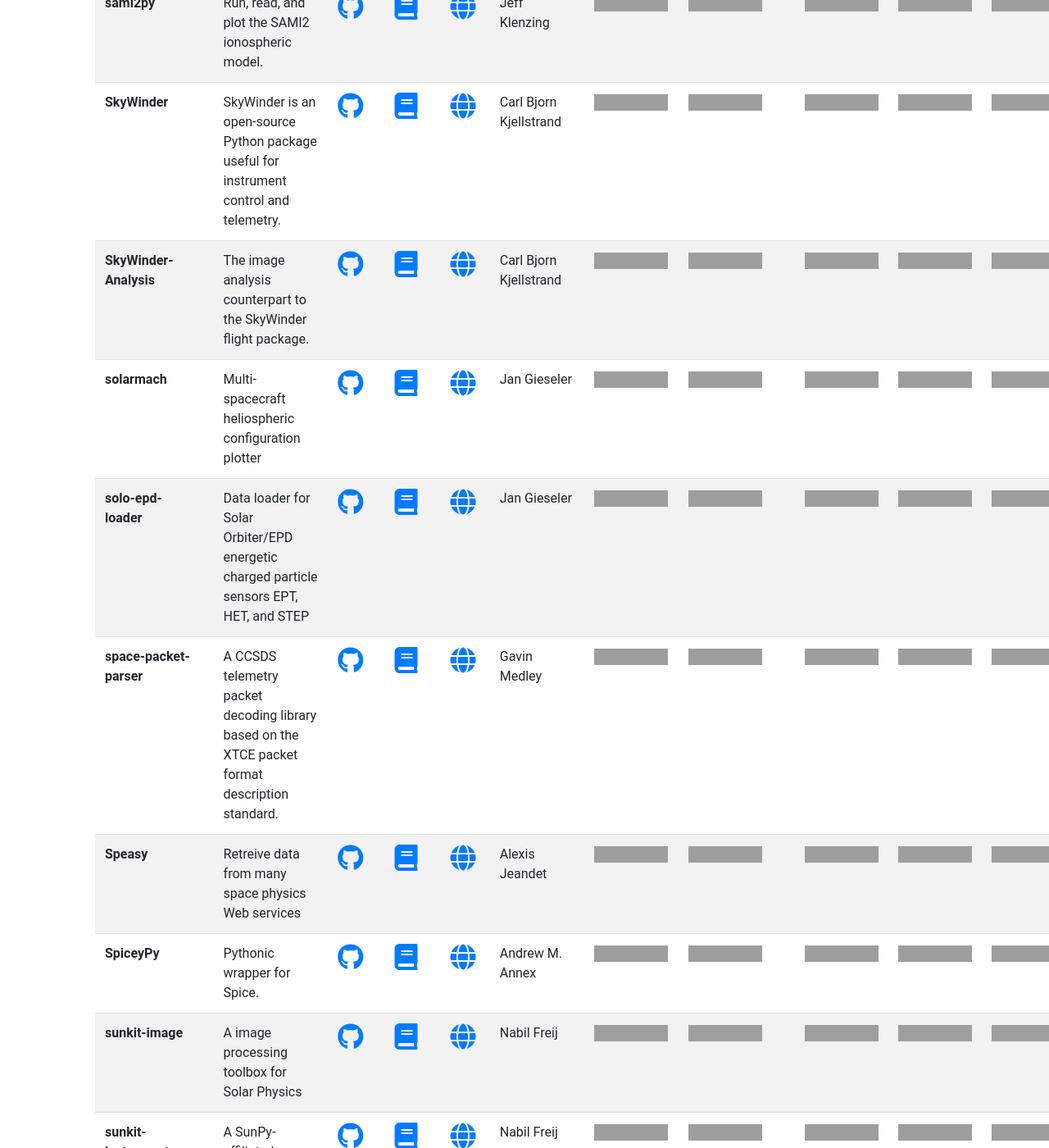
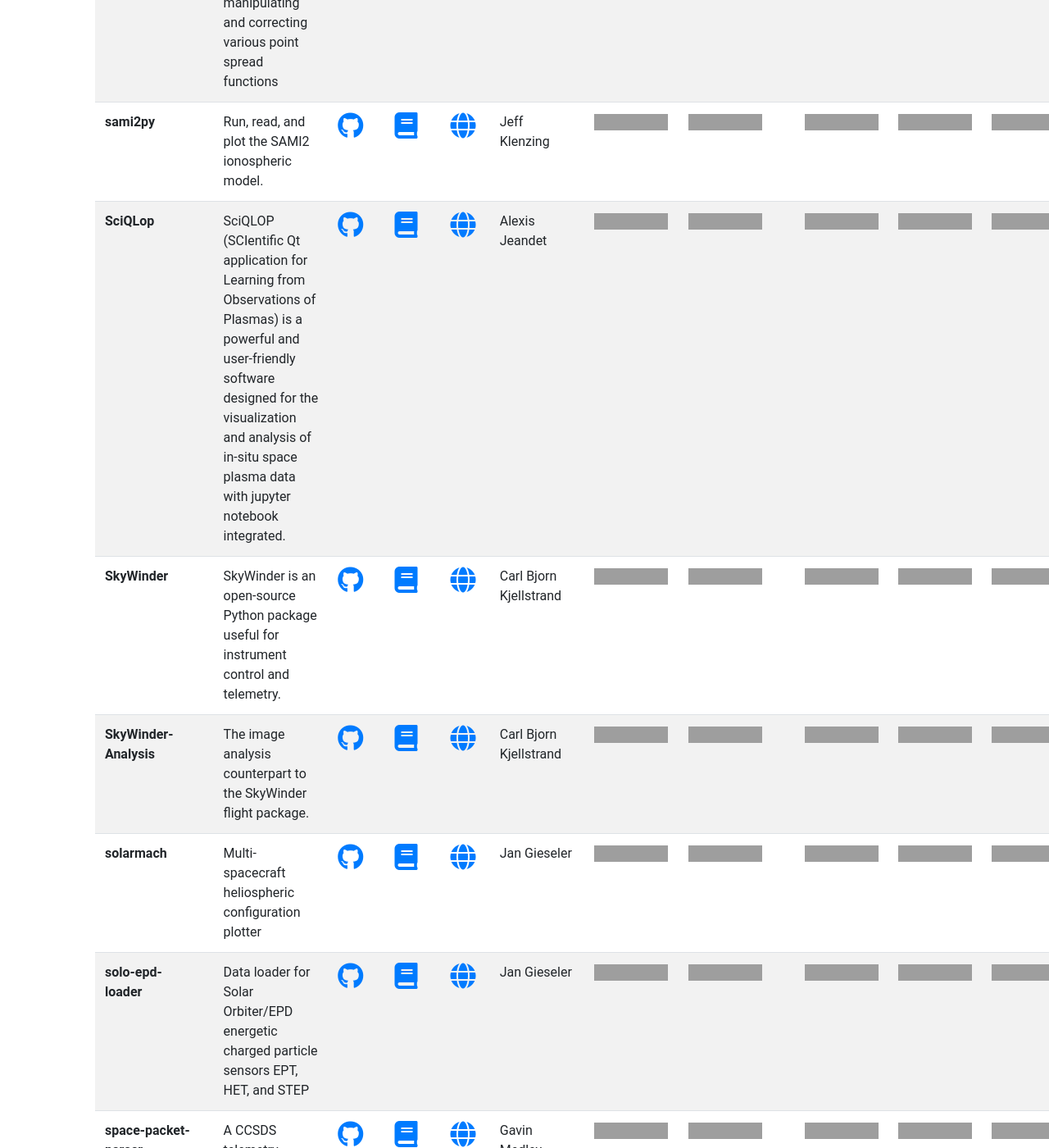
Before and after one commit to heliophysicsPy/heliophysicsPy.github.io, a Jekyll site: the page built from _pages/projects.html, in a window 1280 px wide and 1400 px high, scrolled down 6937 px. Shown: the whole window at 82% size. Built offline with Jekyll 4.4.1, drawn with Linux system fonts in a browser that asks for light colours; nearby versions of some CDN libraries; some of the changed text lies outside the part shown.

Commit message:
Add SciQLop and PyCDFpp projects, update Speasy entry

```diff
--- a/_data/projects.yml
+++ b/_data/projects.yml
@@ -172,10 +172,11 @@
 
 - name: Speasy
   code: https://github.com/SciQLop/speasy
-  description: "Retreive data from many space physics Web services"
+  description: "Speasy is a free and open-source Python package that makes it easy to find and load space physics data from a variety of data sources, whether it is online and public such as CDAWEB and AMDA, or any described archive, local or remote."
   docs: https://speasy.readthedocs.io/
+  logo: https://raw.githubusercontent.com/SciQLop/speasy/main/logo/logo_speasy_400dpi.png
   contact: Alexis Jeandet
-  keywords: ["heliophysics", "space physics", "magnetospheric physics", "data_retrieval", "web_service", "remote", "data"]
+  keywords: ["heliosphere", "plasma_physics", "magnetosphere", "data_retrieval", "data_container", "general", "cdf", "csv", "ascii", "cdaweb", "local", "remote", "sscweb", "web_service", "data_access"]
   community: ["https://img.shields.io/badge/Partially%20met-orange.svg", "Partially met"]
   documentation: ["https://img.shields.io/badge/Good-brightgreen.svg", "Good"]
   testing: ["https://img.shields.io/badge/Good-brightgreen.svg", "Good"]
@@ -580,3 +581,29 @@
   software_maturity: ["https://img.shields.io/badge/Partially%20met-orange.svg", "Partially met"]
   python3: ["https://img.shields.io/badge/Good-brightgreen.svg", "Good"]
   license: ["https://img.shields.io/badge/Good-brightgreen.svg", "Good"]
+
+- name: PyCDFpp
+  code: https://github.com/SciQLop/CDFpp
+  description: "A fast and easy to use C++ CDF library with Python bindings."
+  docs: https://pycdfpp.readthedocs.io/en/latest/
+  contact: Alexis Jeandet
+  keywords: ["cdf"]
+  community: ["https://img.shields.io/badge/Partially%20met-orange.svg", "Partially met"]
+  documentation: ["https://img.shields.io/badge/Good-brightgreen.svg", "Good"]
+  testing: ["https://img.shields.io/badge/Good-brightgreen.svg", "Good"]
+  software_maturity: ["https://img.shields.io/badge/Good-brightgreen.svg", "Good"]
+  python3: ["https://img.shields.io/badge/Good-brightgreen.svg", "Good"]
+  license: ["https://img.shields.io/badge/Good-brightgreen.svg", "Good"]
+
+- name: SciQLop
+  code: https://github.com/SciQLop/SciQLop
+  description: "SciQLOP (SCIentific Qt application for Learning from Observations of Plasmas) is a powerful and user-friendly software designed for the visualization and analysis of in-situ space plasma data with jupyter notebook integrated."
+  logo: https://raw.githubusercontent.com/SciQLop/SciQLop/main/SciQLop/resources/icons/SciQLop.png
+  contact: Alexis Jeandet
+  keywords: ["heliosphere", "magnetosphere", "plasma_physics", "interactive", "line_plots", "plotting", "general", "cdaweb", "sscweb", "web_service", "remote", "data_access", "data_analysis"]
+  community: ["https://img.shields.io/badge/Partially%20met-orange.svg", "Partially met"]
+  documentation: ["https://img.shields.io/badge/Requires%20improvement-red.svg", "Requires improvement"]
+  testing: ["https://img.shields.io/badge/Requires%20improvement-red.svg", "Requires improvement"]
+  software_maturity: ["https://img.shields.io/badge/Requires%20improvement-red.svg", "Requires improvement"]
+  python3: ["https://img.shields.io/badge/Good-brightgreen.svg", "Good"]
+  license: ["https://img.shields.io/badge/Good-brightgreen.svg", "Good"]
```
